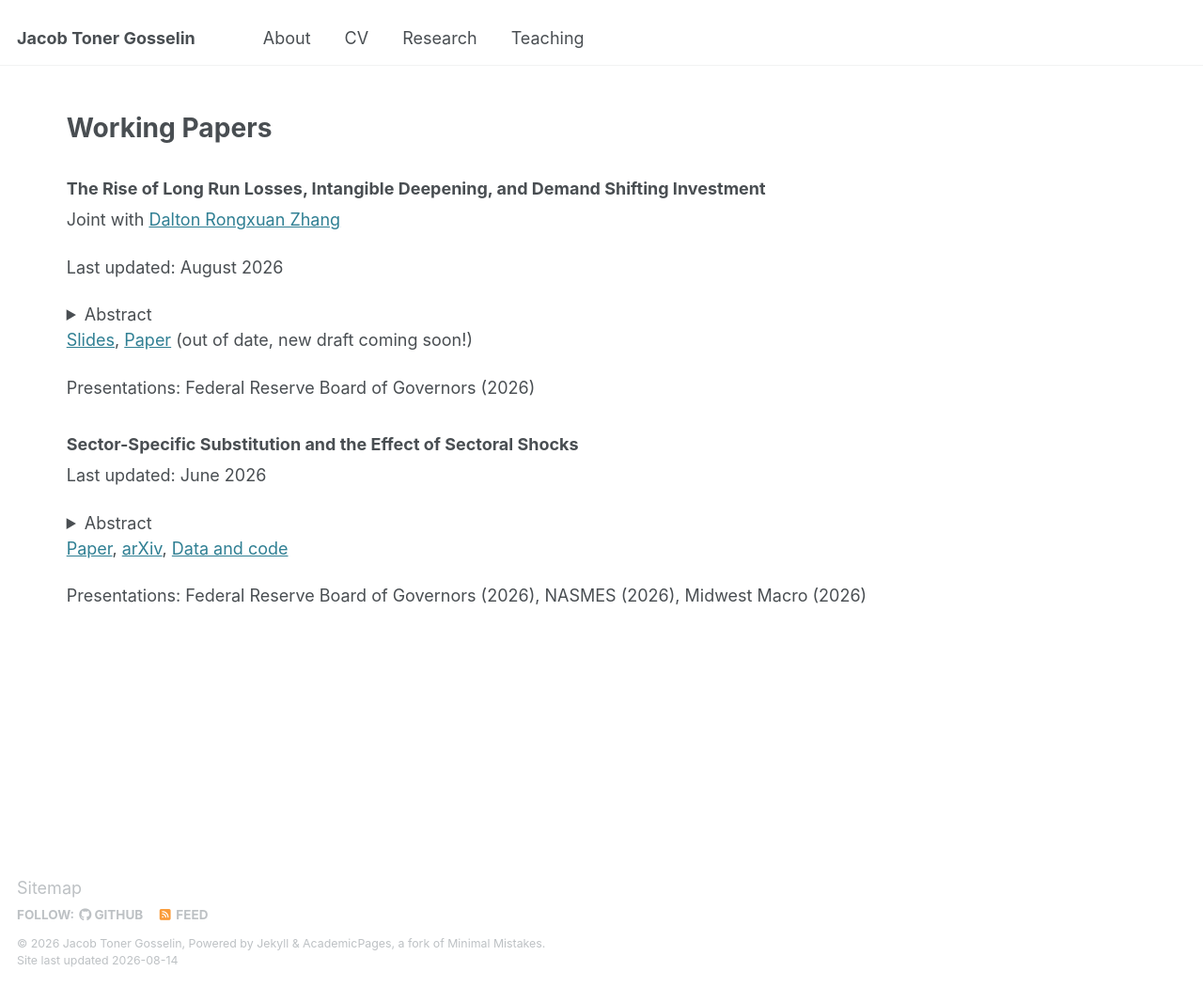
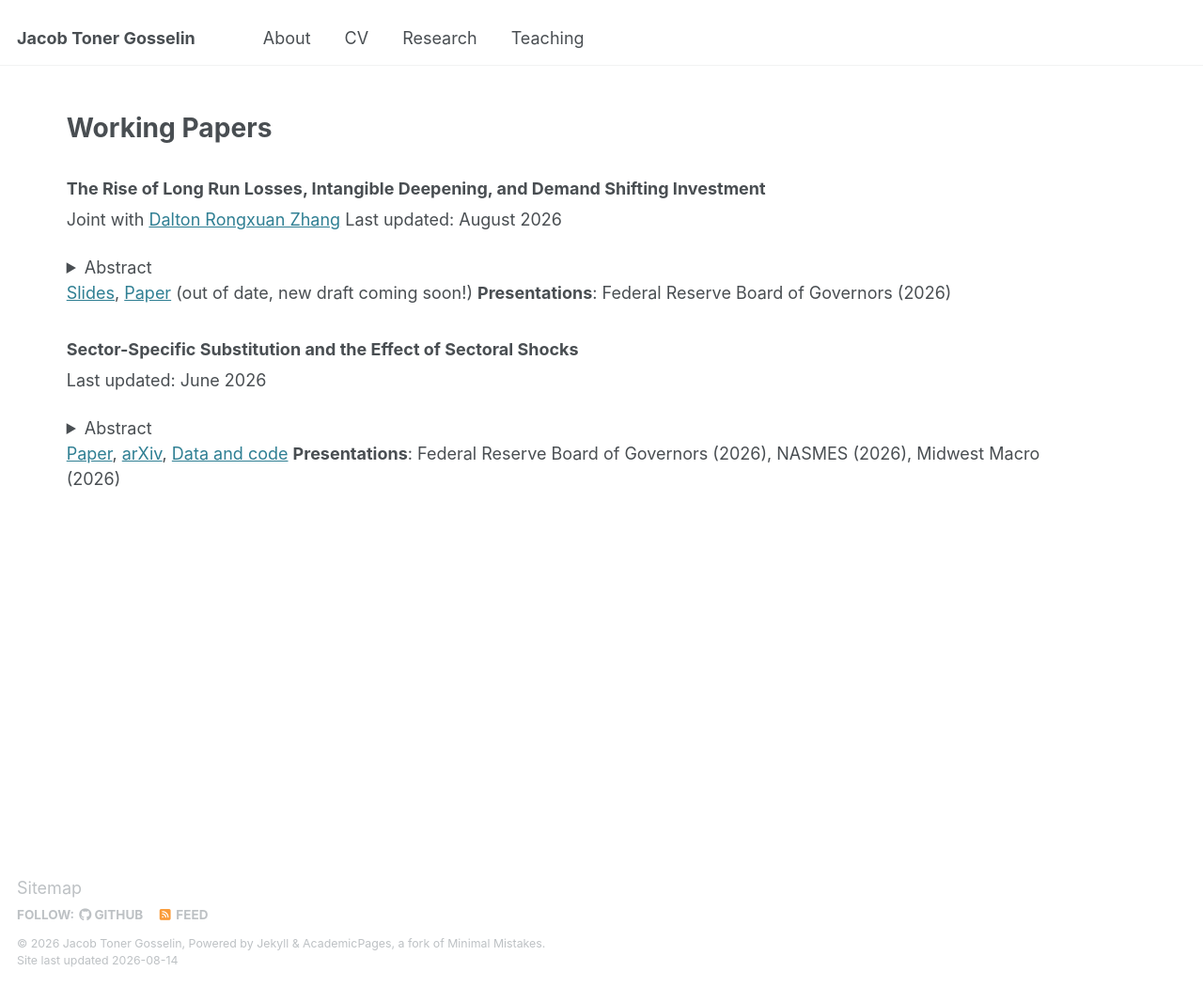
Before and after one commit to jacobgosselin/jacobgosselin.github.io, a Jekyll site: the page built from _pages/research.md, in a window 1280 px wide and 1050 px high. Shown: the whole window at 94% size. Built offline with Jekyll 4.4.1, drawn with Linux system fonts in a browser that asks for light colours; part of the change alters nothing that is shown.

Commit message:
getting spacing right

```diff
--- a/_pages/research.md
+++ b/_pages/research.md
@@ -12,9 +12,7 @@ redirect_from:
 ### The Rise of Long Run Losses, Intangible Deepening, and Demand Shifting Investment
 
 Joint with [Dalton Rongxuan Zhang](https://sites.google.com/view/daltonrxzhang/dalton-zhang)
-
 Last updated: August 2026
-
 <details>
 <summary>Abstract</summary>
 <!-- <br> -->
@@ -23,13 +21,10 @@ In the universe of US public firms between 1980 and 2019, we find (1) a rise in
 </details>
 
 [Slides](https://jacobgosselin.github.io/files/NegEarnings_DemandShifting_Slides.pdf), [Paper](https://jacobgosselin.github.io/files/NegEarnings_DemandShifting.pdf) (out of date, new draft coming soon!)
-
-Presentations: Federal Reserve Board of Governors (2026)
+**Presentations**: Federal Reserve Board of Governors (2026)
 
 ### Sector-Specific Substitution and the Effect of Sectoral Shocks
-
 Last updated: June 2026
-
 <details>
 <summary>Abstract</summary>
 <!-- <br> -->
@@ -38,5 +33,4 @@ How a shock to an individual sector propagates to the prices of other sectors an
 </details>
 
 [Paper](https://jacobgosselin.github.io/files/SectoralSubstitution.pdf), [arXiv](https://arxiv.org/abs/2502.07896), [Data and code](https://github.com/jacobgosselin/HeterogeousSectoralProduction)
-
-Presentations: Federal Reserve Board of Governors (2026), NASMES (2026), Midwest Macro (2026)
+**Presentations**: Federal Reserve Board of Governors (2026), NASMES (2026), Midwest Macro (2026)
```
